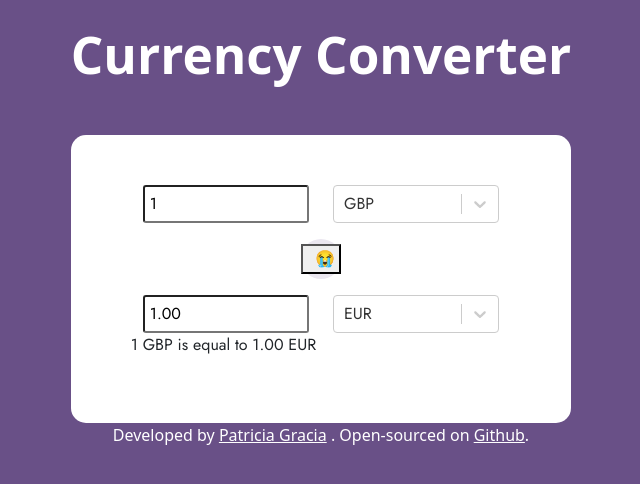
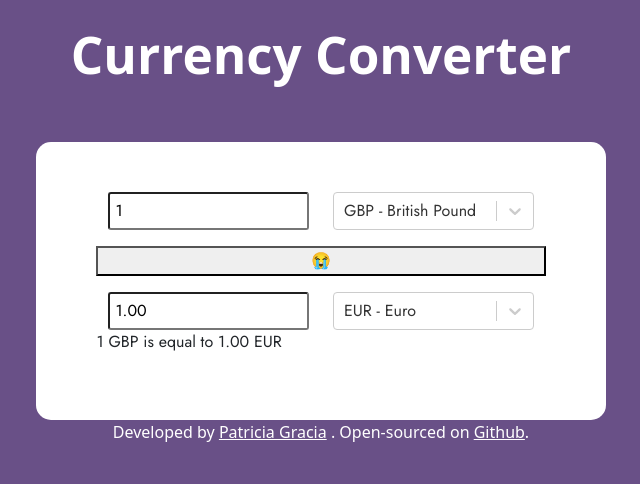
Before and after one commit to Patriciagracia/currency-conversion, a React (Create React App) app: page / in a window 1280 px wide. Shown: the top 484 px of the page, without its empty margins (319-959 px from the left). Built offline with nearby package versions, Linux system fonts and the light colour scheme; no server answers.

Commit message:
feat: added label to CurrencySelector

```diff
--- a/src/CurrencyConverter.js
+++ b/src/CurrencyConverter.js
@@ -1,13 +1,18 @@
 import React, { useState, useEffect } from "react";
 import "./styles/CurrencyConverter.css";
 import CurrencySelector from "./CurrencySelector";
-import Button from "./Button";
 import axios from "axios";
 
 export default function CurrencyConverter() {
   const [rate, setRate] = useState({});
-  const [sourceCurrency, setSourceCurrency] = useState("GBP");
-  const [targetCurrency, setTargetCurrency] = useState("EUR");
+  const [sourceCurrency, setSourceCurrency] = useState({
+    value: "GBP",
+    label: "GBP - British Pound",
+  });
+  const [targetCurrency, setTargetCurrency] = useState({
+    value: "EUR",
+    label: "EUR - Euro",
+  });
   const [sourceAmount, setSourceAmount] = useState(1);
   const [targetAmount, setTargetAmount] = useState(0);
 
@@ -33,8 +38,8 @@
   }
 
   function conversion() {
-    const sourceRate = rate[sourceCurrency] || 1;
-    const targetRate = rate[targetCurrency] || 1;
+    const sourceRate = rate[sourceCurrency.value] || 1;
+    const targetRate = rate[targetCurrency.value] || 1;
 
     const convertedAmount = ((sourceAmount / sourceRate) * targetRate).toFixed(
       2
@@ -42,7 +47,6 @@
     setTargetAmount(convertedAmount);
   }
 
-  // Esta función se encarga de realizar el cambio de la divisa de origen y objetivo
   const handleCurrencyChange = (currency, isSourceCurrency) => {
     if (isSourceCurrency) {
       setSourceCurrency(currency);
@@ -51,25 +55,24 @@
     }
   };
 
-  // Esta función se encarga de realizar el cambio de la divisa de origen, teniendo en cuenta la base de EUR = 1
   function handleSourceAmountChange(e) {
     const amount = e.target.value;
     setSourceAmount(amount);
 
     let sourceRate;
 
-    if (sourceCurrency === "EUR") {
+    if (sourceCurrency.value === "EUR") {
       sourceRate = 1;
     } else {
-      sourceRate = rate[sourceCurrency];
+      sourceRate = rate[sourceCurrency.value];
     }
 
     let targetRate;
 
-    if (targetCurrency === "EUR") {
+    if (targetCurrency.value === "EUR") {
       targetRate = 1;
     } else {
-      targetRate = rate[targetCurrency];
+      targetRate = rate[targetCurrency.value];
     }
 
     const newAmount = ((amount / sourceRate) * targetRate).toFixed(2);
@@ -77,24 +80,22 @@
     setTargetAmount(newAmount);
   }
 
-  // Esta función se encarga de realizar el cambio de la divisa de destino, teniendo en cuenta la base de EUR = 1
-
   function handleTargetAmountChange(e) {
     const amount = e.target.value;
     setTargetAmount(amount);
 
     let sourceRate;
-    if (sourceCurrency === "EUR") {
+    if (sourceCurrency.value === "EUR") {
       sourceRate = 1;
     } else {
-      sourceRate = rate[sourceCurrency];
+      sourceRate = rate[sourceCurrency.value];
     }
 
     let targetRate;
-    if (targetCurrency === "EUR") {
+    if (targetCurrency.value === "EUR") {
       targetRate = 1;
     } else {
-      targetRate = rate[targetCurrency];
+      targetRate = rate[targetCurrency.value];
     }
 
     const newAmount = ((amount / targetRate) * sourceRate).toFixed(2);
@@ -102,12 +103,7 @@
     setSourceAmount(newAmount);
   }
 
-  // Esta función se encarga de realizar el intercambio de divisas cuando se hace click en el botón
   function intercambioDivisas() {
-    /*console.log("pasa por intercambio Divisas");
-    console.log(targetCurrency);
-    console.log(sourceCurrency);*/
-
     setSourceCurrency(targetCurrency);
     setTargetCurrency(sourceCurrency);
   }
@@ -126,9 +122,7 @@
           <div className="col-6 selector" id="from">
             <CurrencySelector
               onChange={(currency) => handleCurrencyChange(currency, true)}
-              value={{ value: sourceCurrency, label: sourceCurrency }} //<-- He eliminado aquello de const currentSourceOption para simplificar
-              //rate={rate}
-              //label={sourceCurrency} // he agregado label, es un prop que se pasa desde CurrencySelector (aunque no funciona)
+              currency={sourceCurrency}
             />
           </div>
         </div>
@@ -136,7 +130,6 @@
           <button
             onClick={() => {
               intercambioDivisas();
-              //cambioValoresSelect();
             }}
           >
             {" "}
@@ -161,9 +154,7 @@
           <div className="col-6 selector" id="to">
             <CurrencySelector
               onChange={(currency) => handleCurrencyChange(currency, false)}
-              value={{ value: targetCurrency, label: targetCurrency }}
-              //rate={rate}
-              //label={targetCurrency} //he agregado label, es un prop que se pasa desde CurrencySelector (aunque no funciona)
+              currency={targetCurrency}
             />
           </div>
         </div>
@@ -171,7 +162,7 @@
       <div className="row">
         <div className="col">
           <p>
-            {`${sourceAmount} ${sourceCurrency} is equal to ${targetAmount} ${targetCurrency}`}
+            {`${sourceAmount} ${sourceCurrency.value} is equal to ${targetAmount} ${targetCurrency.value}`}
           </p>
         </div>
       </div>
--- a/src/CurrencySelector.js
+++ b/src/CurrencySelector.js
@@ -2,23 +2,13 @@
 import Select from "react-select";
 import axios from "axios";
 
-export default function CurrencySelector({ onChange, value }) {
-  console.log(value);
-
+export default function CurrencySelector({ onChange, currency }) {
   const [currencyOptions, setCurrencyOptions] = useState([]);
-  const [selectedCurrency, setSelectedCurrency] = useState(value);
-
-  //console.log("selectedCurrency");
-  //console.log(selectedCurrency);
-  //onChange(selectedCurrency.value);
+  const [selectedCurrency, setSelectedCurrency] = useState(currency.value);
 
   const onChangeCurrency = (selectedOption) => {
     setSelectedCurrency(selectedOption);
-    onChange(selectedOption.value);
-    /*return {
-      value: selectedOption.value,
-      label: selectedOption.label,
-    };*/
+    onChange(selectedOption);
   };
 
   useEffect(() => {
@@ -40,14 +30,13 @@
   }, []);
 
   useEffect(() => {
-    setSelectedCurrency(value);
-  }, [value]);
+    setSelectedCurrency(currency);
+  }, [currency]);
 
   return (
     <div>
       <Select
         value={selectedCurrency}
-        //label={etiqueta} //en mi mente esto proviene de la línea 21 y serviría para arreglar el problema del texto mostrado en el selector
         onChange={onChangeCurrency}
         options={currencyOptions}
       />
```
